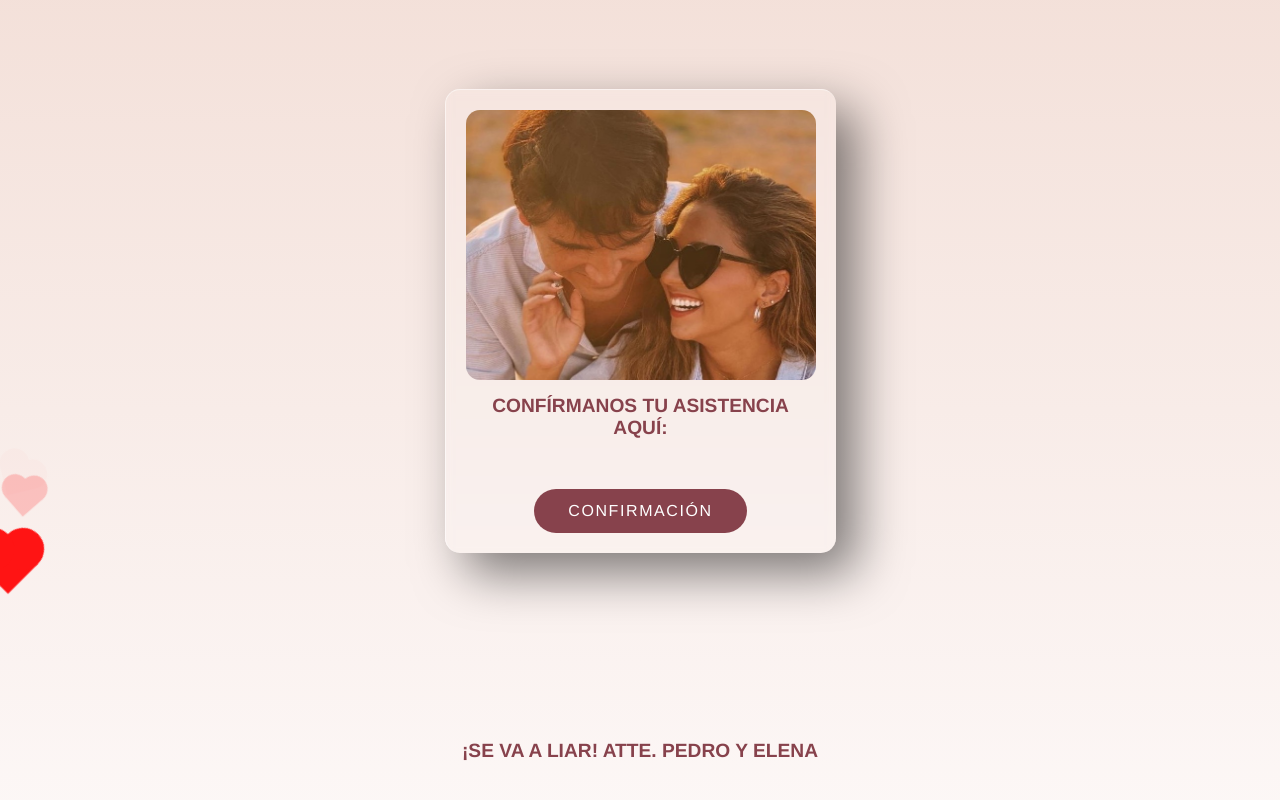
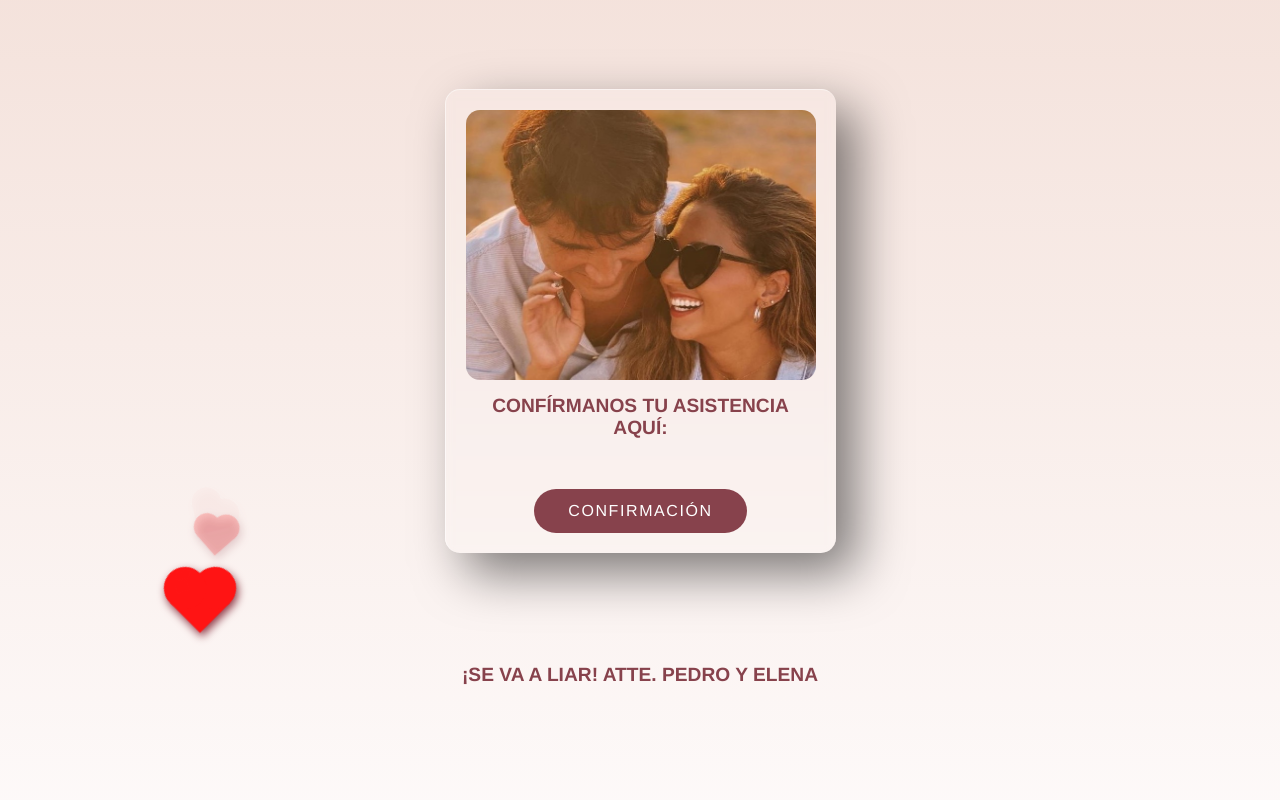
Before and after one commit to cristian-camilo-dev/Bodapedroyelena, a plain HTML site: page index.html in a window 1280 px wide. Shown: the part 3924-4724 px from the top of the page. Drawn offline with Linux system fonts and the light colour scheme.

Commit message:
V5 efecto corazo

```diff
--- a/css/styles.css
+++ b/css/styles.css
@@ -471,11 +471,18 @@ color: #0ac442;
   color: #87424C;
   font-size: 1.2em;
   margin-bottom: 50px;
+  margin-top: 100px;
   text-align: center;
 }
 
 
 
+
+.corazon{
+  position: absolute;
+    left: 200px;
+    margin-top: 39px;
+}
 
 .heart {
   width: 32px;
--- a/index.html
+++ b/index.html
@@ -332,7 +332,7 @@
           </div>
         </div>
 
-        <div id= >
+        <div class="corazon" >
           <div class="heart"></div>
           <div class="heart1"></div>
            <div class="heart2"></div>
```
